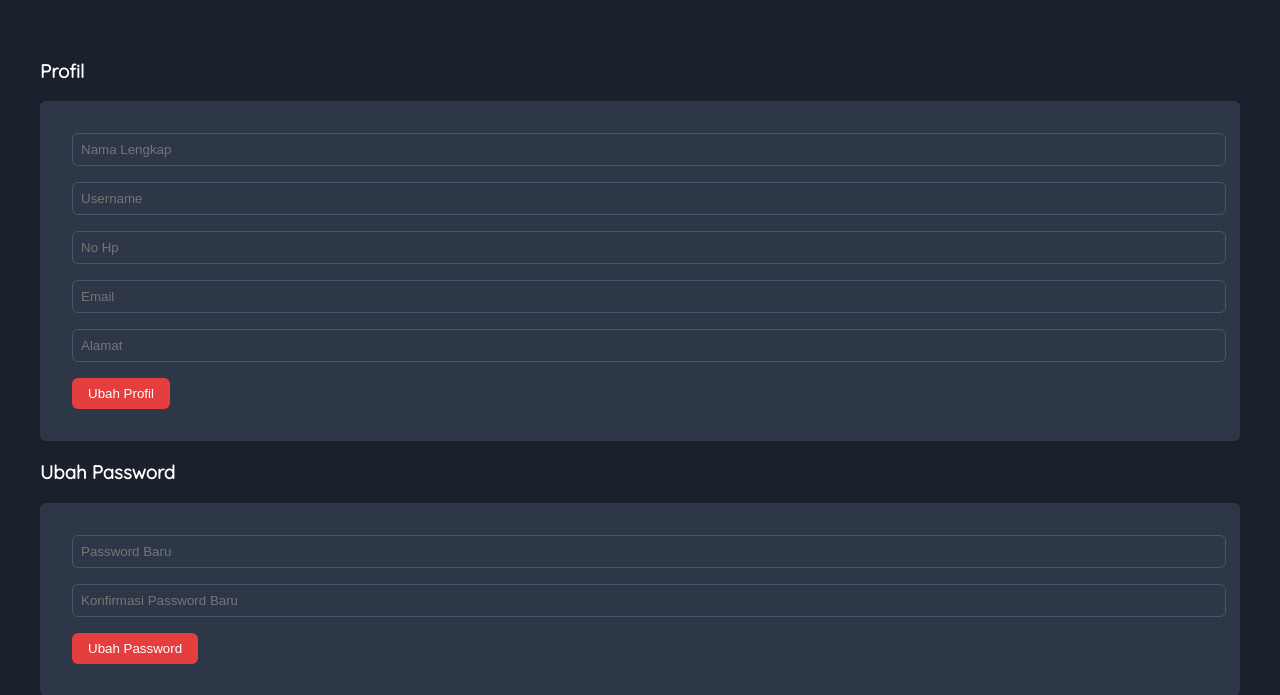
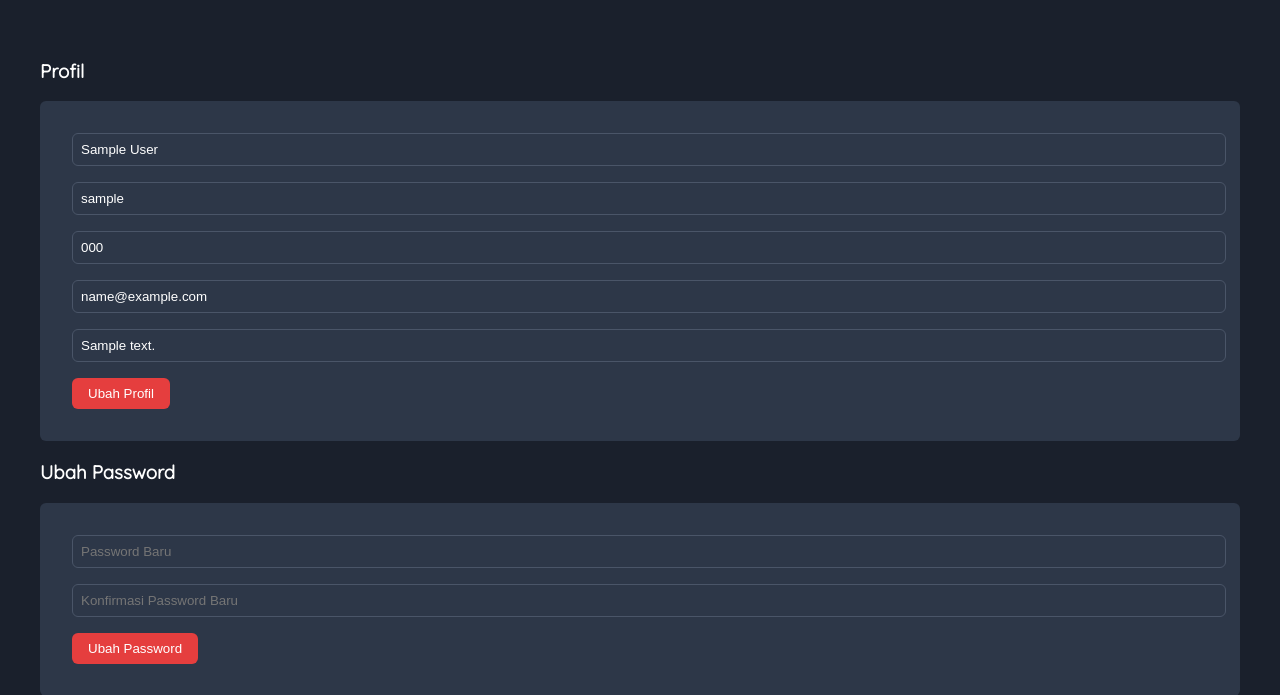
Before and after one commit to rizalefendi290/joki-tugas-kuliah-vapestore, a PHP site: page /profil.php in a window 1280 px wide. Shown: the part 97-792 px from the top of the page. Run offline with PHP 8.4, Linux system fonts and the light colour scheme; tables that the repository leaves empty or names only in its code hold one stand-in row (values such as "Sample post"); data that the repository does not hold is empty.

Commit message:
Add files via upload

```diff
--- a/profil.php
+++ b/profil.php
@@ -1,3 +1,16 @@
+<?php
+session_start();
+include 'db.php';
+
+// Check if session id is set, else set a default id for demonstration purposes
+if(!isset($_SESSION['id'])) {
+    $_SESSION['id'] = 1; // Default admin ID
+}
+
+// Fetch admin details from the database
+$query = mysqli_query($conn, "SELECT * FROM users WHERE id = '".$_SESSION['id']."' ");
+$d = mysqli_fetch_object($query);
+?>
 <!DOCTYPE html>
 <html lang="en">
 <head>
@@ -103,38 +116,13 @@
             <h3>Profil</h3>
             <div class="box">
                 <form action="" method="POST">
-					<input type="text" name="nama" placeholder="Nama Lengkap" class="input-control" value="<?php echo $d->admin_name ?>" required>
+                    <input type="text" name="nama" placeholder="Nama Lengkap" class="input-control" value="<?php echo $d->nama ?>" required>
                     <input type="text" name="user" placeholder="Username" class="input-control" value="<?php echo $d->username ?>" required>
-					<input type="text" name="hp" placeholder="No Hp" class="input-control" value="<?php echo $d->admin_telp ?>" required>
-					<input type="email" name="email" placeholder="Email" class="input-control" value="<?php echo $d->admin_email ?>" required>
-					<input type="text" name="alamat" placeholder="Alamat" class="input-control" value="<?php echo $d->admin_address ?>" required>
+                    <input type="text" name="hp" placeholder="No Hp" class="input-control" value="<?php echo $d->no_telp ?>" required>
+                    <input type="email" name="email" placeholder="Email" class="input-control" value="<?php echo $d->email ?>" required>
+                    <input type="text" name="alamat" placeholder="Alamat" class="input-control" value="<?php echo $d->alamat ?>" required>
                     <input type="submit" name="submit" value="Ubah Profil" class="btn">
                 </form>
-				<?php
-					if(isset($_POST['submit'])){
-
-						$nama 	= ucwords($_POST['nama']);
-						$user 	= $_POST['user'];
-						$hp 	= $_POST['hp'];
-						$email 	= $_POST['email'];
-						$alamat = ucwords($_POST['alamat']);
-
-						$update = mysqli_query($conn, "UPDATE tb_admin SET
-										admin_name = '".$nama."',
-										username = '".$user."',
-										admin_telp = '".$hp."',
-										admin_email = '".$email."',
-										admin_address = '".$alamat."'
-										WHERE admin_id = '".$d->admin_id."' ");
-						if($update){
-							echo '<script>alert("Ubah data berhasil")</script>';
-							echo '<script>window.location="profil.php"</script>';
-						}else{
-							echo 'gagal '.mysqli_error($conn);
-						}
-
-					}
-				?>
             </div>
 
             <h3>Ubah Password</h3>
@@ -147,16 +135,16 @@
                 <?php
                     if(isset($_POST['ubah_password'])){
 
-						$pass1 	= $_POST['pass1'];
-						$pass2 	= $_POST['pass2'];
+                        $pass1  = $_POST['pass1'];
+                        $pass2  = $_POST['pass2'];
 
                         if($pass2 != $pass1){
                             echo '<script>alert("Konfirmasi Password Baru tidak sesuai")</script>';
                         }else{
 
-							$u_pass = mysqli_query($conn, "UPDATE tb_admin SET
+                            $u_pass = mysqli_query($conn, "UPDATE users SET
                                         password = '".MD5($pass1)."'
-										WHERE admin_id = '".$d->admin_id."' ");
+                                        WHERE id = '".$d->id."' ");
                             if($u_pass){
                                 echo '<script>alert("Ubah data berhasil")</script>';
                                 echo '<script>window.location="profil.php"</script>';
```
Also changed, not shown: data-kategori.php (+22 -0 lines), data-produk.php (+21 -0 lines). Lines whose indentation alone changed are shown as unchanged.
